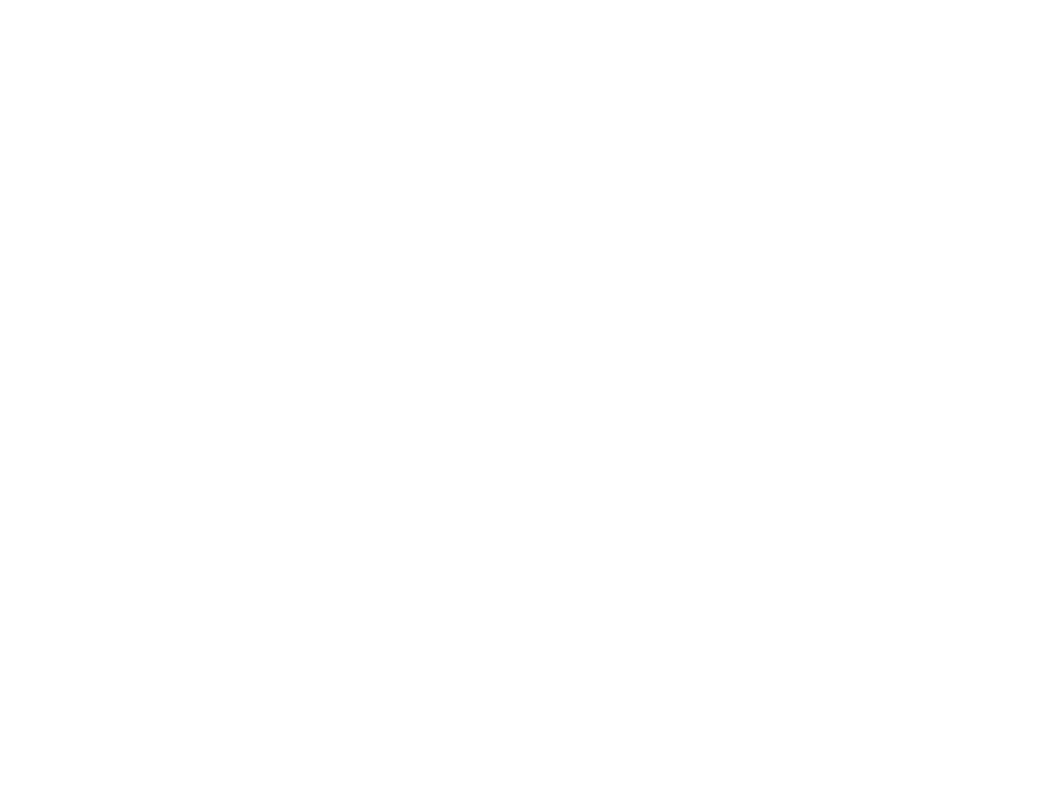
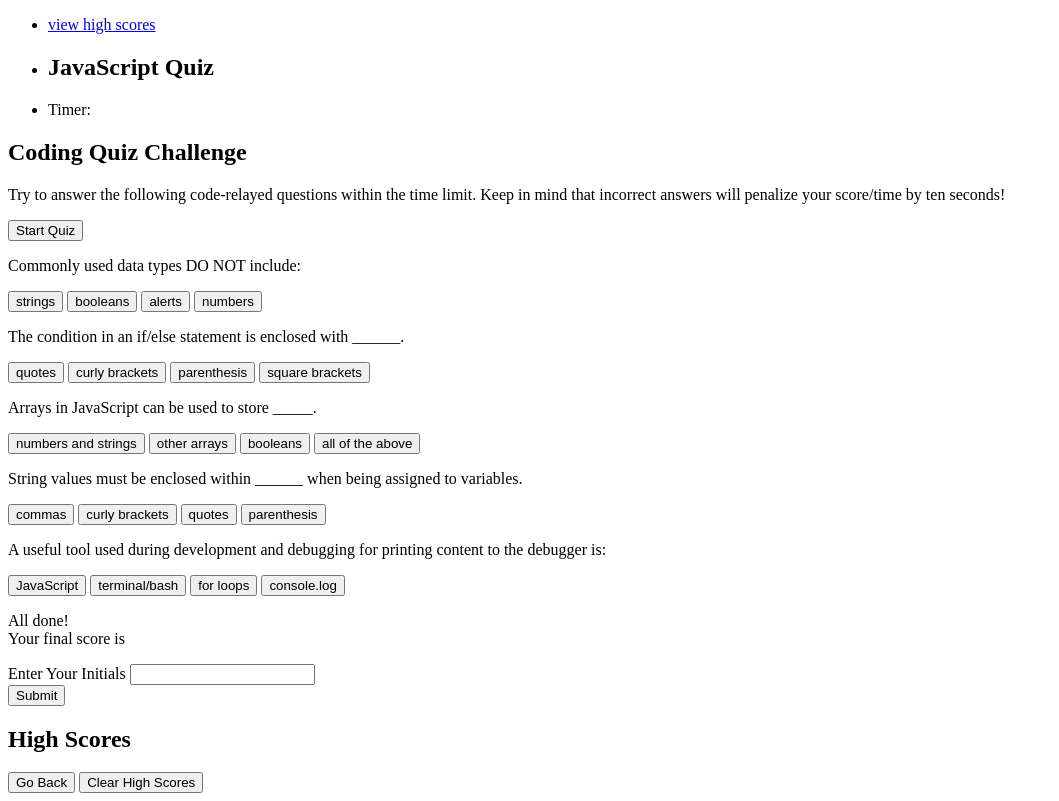
Before and after one commit to jillsuarez/code-quiz, a plain HTML site: page index.html in a window 1280 px wide. Shown: the whole page, without its empty margins (0-1059 px from the left). Drawn offline with Linux system fonts and the light colour scheme; files whose address does not match are found by name.

Commit message:
updated html

```diff
--- a/index.html
+++ b/index.html
@@ -7,6 +7,76 @@
     <title>Document</title>
 </head>
 <body>
+    <header>
+        <nav>
+            <ul>
+                <li><a href="#high-scores">view high scores</a></li>
+                <li><h1>JavaScript Quiz</h1></li>
+                <li id="timer">Timer:</li>
+            </ul>
+        </nav>
+    </header>
+    <section id="cycle">
+        <h2>Coding Quiz Challenge</h2>
+        <p> Try to answer the following code-relayed questions within the time limit. Keep in mind that incorrect answers will penalize your score/time by ten seconds!</p>
+        <button id="start-quiz" class="button">Start Quiz</button>
+    </section>
+    <section id="question">
+        <p>Commonly used data types DO NOT include:</p>
+        <button id="incorrect" class="button">strings</button>
+        <button id="incorrect" class="button">booleans</button>
+        <button id="correct" class="button">alerts</button>
+        <button id="incorrect" class="button">numbers</button>
+    </section>
+    <section id="question">
+        <p>The condition in an if/else statement is enclosed with ______.</p>
+        <button id="incorrect" class="button">quotes</button>
+        <button id="incorrect" class="button">curly brackets</button>
+        <button id="correct" class="button">parenthesis</button>
+        <button id="incorrect" class="button">square brackets</button>
+    </section>
+    <section id="question">
+        <p>Arrays in JavaScript can be used to store
+            _____.</p>
+        <button id="correct" class="button">numbers and strings</button>
+        <button id="incorrect" class="button">other arrays</button>
+        <button id="incorrect" class="button">booleans</button>
+        <button id="incorrect" class="button">all of the above</button>
+    </section>
+    <section id="question">
+        <p>String values must be enclosed within ______ when being assigned to variables.</p>
+        <button id="incorrect" class="button">commas</button>
+        <button id="incorrect" class="button">curly brackets</button>
+        <button id="correct" class="button">quotes</button>
+        <button id="incorrect" class="button">parenthesis</button>
+    </section>
+    <section id="question">
+        <p>A useful tool used during development and debugging for printing content to the debugger is:</p>
+        <button id="incorrect" class="button">JavaScript</button>
+        <button id="incorrect" class="button">terminal/bash</button>
+        <button id="incorrect" class="button">for loops</button>
+        <button id="correct" class="button">console.log</button>
+    </section>
+    <section id="cycle">
+        <p>
+            All done!<br>
+            Your final score is
+        </p>
+        <form>
+            <label for="initials">Enter Your Initials</label>
+            <input class="form-input" type="text" id="initials" />
+        </form>
+        <button type="submit" class="button">Submit</button>
+    </section>
+    <section>
+        <h2>High Scores</h2>
+        <button class="button" id="go-back">
+            Go Back
+        </button>
+        <button type="reset" class="button" id="clear-high-scores">
+            Clear High Scores
+        </button>
+    </section>
     <script src="script.js"></script>
 </body>
 </html>
```
